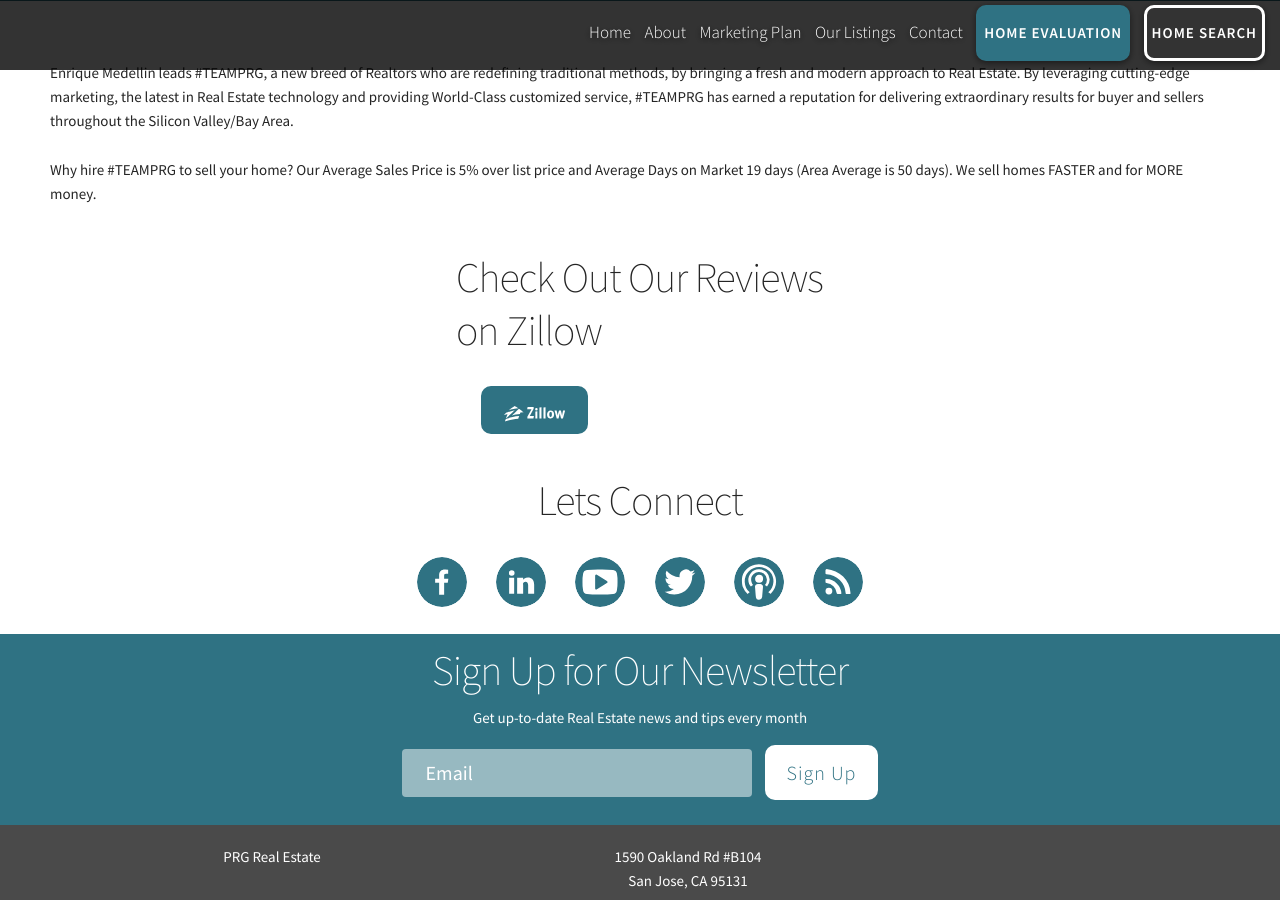
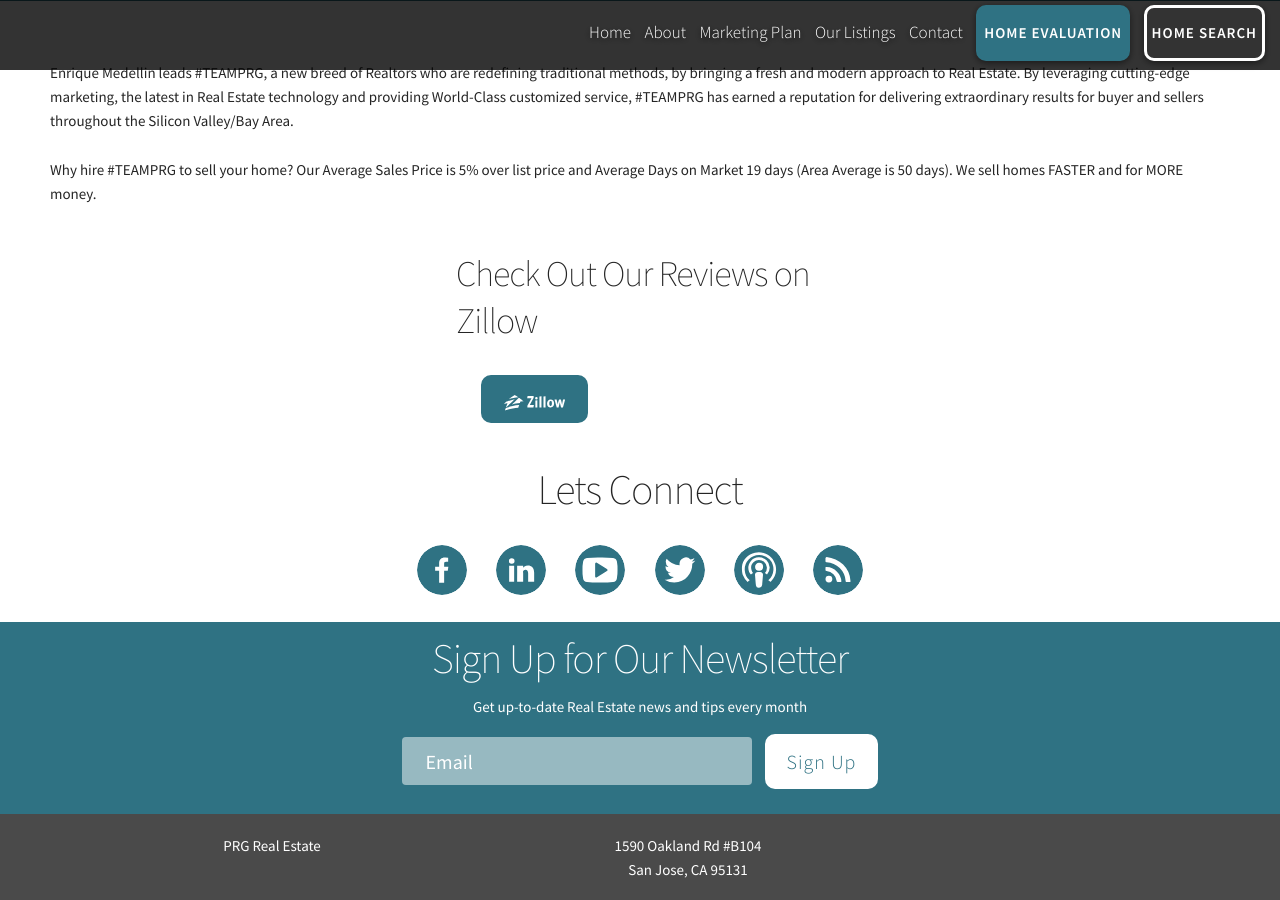
Before and after one commit to Vyralmarketing/Escrow, a Jekyll site: the page built from about.md, in a window 1280 px wide and 900 px high, scrolled down 569 px. Built offline with Jekyll 4.4.1, drawn with Linux system fonts in a browser that asks for light colours.

```diff
--- a/_layouts/about.html
+++ b/_layouts/about.html
@@ -36,7 +36,7 @@
       <div class="row">
         <div class="four columns offset-by-four">
              {% if site.data.settings.review_sm_icons == false %}
-                       <h2>Check Out Our Reviews on Zillow</h2>
+                       <h3>Check Out Our Reviews on Zillow</h3>
       {% include review-buttons.html %}
     {% endif %}
 
```
